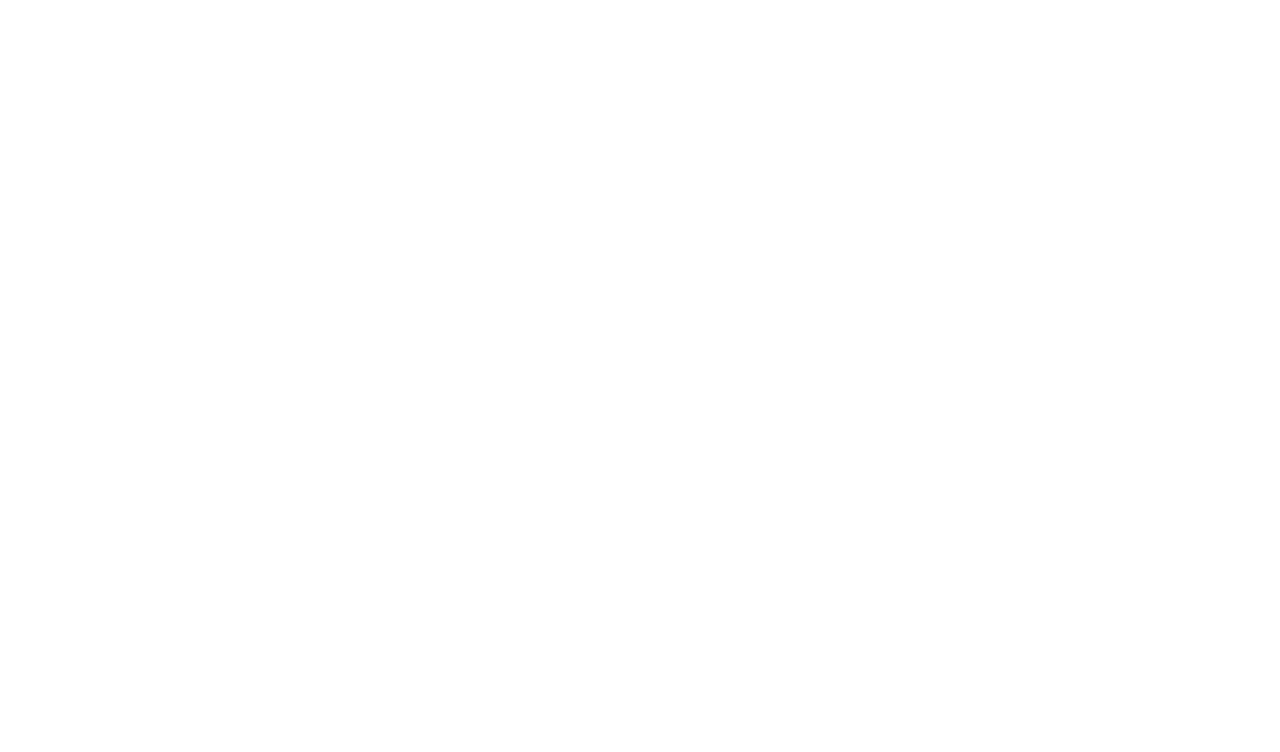
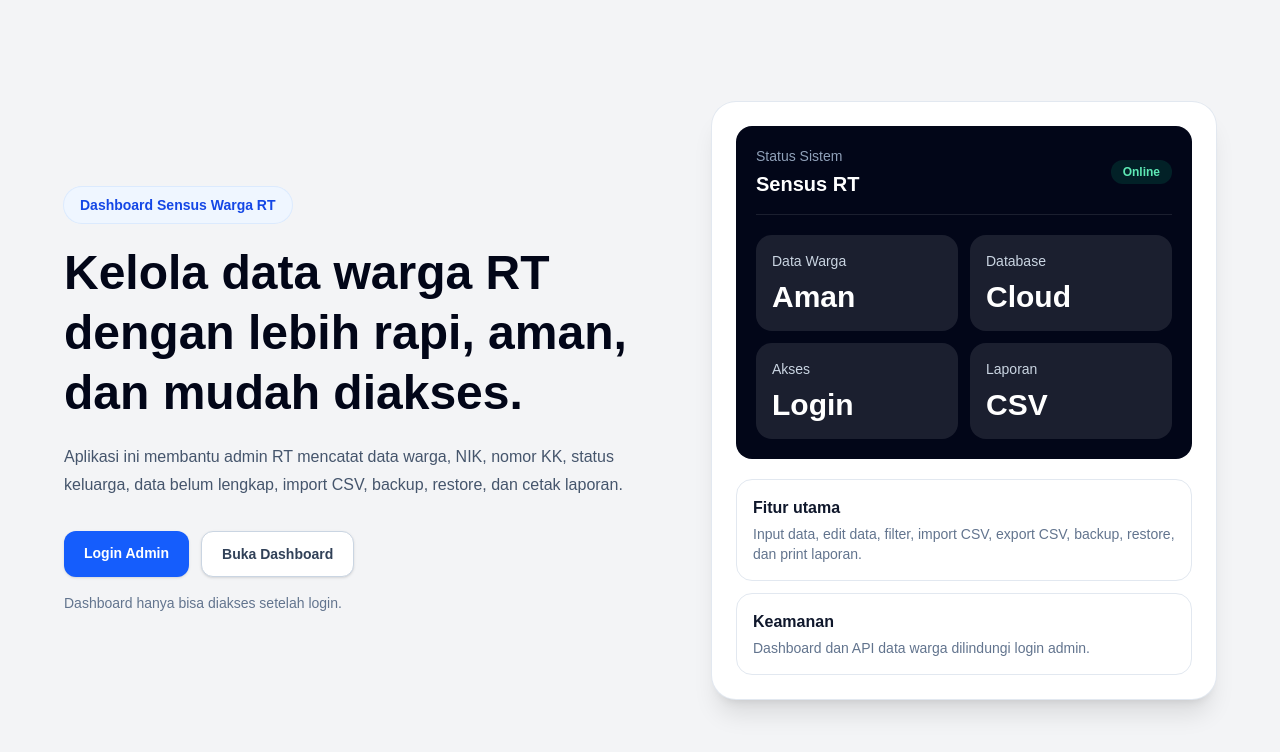
Before and after one commit to akbarastro/sensus, a Next.js app: page / in a window 1280 px wide. Before the commit this address had no page. Shown: the top 752 px of the page. Built offline with nearby package versions, Linux system fonts and the light colour scheme.

Commit message:
add landing page and app metadata

```diff
--- a/app/layout.tsx
+++ b/app/layout.tsx
@@ -1,20 +1,13 @@
 import type { Metadata } from "next";
-import { Geist, Geist_Mono } from "next/font/google";
 import "./globals.css";
 
-const geistSans = Geist({
-  variable: "--font-geist-sans",
-  subsets: ["latin"],
-});
-
-const geistMono = Geist_Mono({
-  variable: "--font-geist-mono",
-  subsets: ["latin"],
-});
-
 export const metadata: Metadata = {
-  title: "Create Next App",
-  description: "Generated by create next app",
+  title: {
+    default: "Sensus Warga RT",
+    template: "%s | Sensus Warga RT",
+  },
+  description:
+    "Aplikasi dashboard sensus warga RT untuk mengelola data warga, KK, NIK, dan laporan.",
 };
 
 export default function RootLayout({
@@ -23,11 +16,8 @@
   children: React.ReactNode;
 }>) {
   return (
-    <html
-      lang="en"
-      className={`${geistSans.variable} ${geistMono.variable} h-full antialiased`}
-    >
-      <body className="min-h-full flex flex-col">{children}</body>
+    <html lang="id">
+      <body>{children}</body>
     </html>
   );
 }
--- a/app/page.tsx
+++ b/app/page.tsx
@@ -1,5 +1,101 @@
-import { redirect } from "next/navigation";
+import Link from "next/link";
 
 export default function HomePage() {
-  redirect("/sensus");
+  return (
+    <main className="min-h-screen bg-gray-100 px-6 py-10 text-slate-900">
+      <section className="mx-auto flex min-h-[calc(100vh-80px)] max-w-6xl items-center">
+        <div className="grid w-full gap-8 lg:grid-cols-[1.1fr_0.9fr] lg:items-center">
+          <div>
+            <div className="mb-5 inline-flex rounded-full bg-blue-50 px-4 py-2 text-sm font-semibold text-blue-700 ring-1 ring-blue-100">
+              Dashboard Sensus Warga RT
+            </div>
+
+            <h1 className="max-w-3xl text-4xl font-bold leading-tight text-slate-950 sm:text-5xl">
+              Kelola data warga RT dengan lebih rapi, aman, dan mudah diakses.
+            </h1>
+
+            <p className="mt-5 max-w-2xl text-base leading-7 text-slate-600">
+              Aplikasi ini membantu admin RT mencatat data warga, NIK, nomor KK,
+              status keluarga, data belum lengkap, import CSV, backup, restore,
+              dan cetak laporan.
+            </p>
+
+            <div className="mt-8 flex flex-wrap gap-3">
+              <Link
+                href="/login"
+                className="rounded-xl bg-blue-600 px-5 py-3 text-sm font-semibold text-white shadow-sm hover:bg-blue-700"
+              >
+                Login Admin
+              </Link>
+
+              <Link
+                href="/sensus"
+                className="rounded-xl border border-slate-300 bg-white px-5 py-3 text-sm font-semibold text-slate-700 shadow-sm hover:bg-slate-50"
+              >
+                Buka Dashboard
+              </Link>
+            </div>
+
+            <p className="mt-4 text-sm text-slate-500">
+              Dashboard hanya bisa diakses setelah login.
+            </p>
+          </div>
+
+          <div className="rounded-3xl bg-white p-6 shadow-xl ring-1 ring-slate-200">
+            <div className="rounded-2xl bg-slate-950 p-5 text-white">
+              <div className="flex items-center justify-between border-b border-white/10 pb-4">
+                <div>
+                  <p className="text-sm text-slate-400">Status Sistem</p>
+                  <h2 className="mt-1 text-xl font-bold">Sensus RT</h2>
+                </div>
+
+                <div className="rounded-full bg-emerald-500/15 px-3 py-1 text-xs font-semibold text-emerald-300">
+                  Online
+                </div>
+              </div>
+
+              <div className="mt-5 grid gap-3 sm:grid-cols-2">
+                <div className="rounded-2xl bg-white/10 p-4">
+                  <p className="text-sm text-slate-300">Data Warga</p>
+                  <h3 className="mt-2 text-3xl font-bold">Aman</h3>
+                </div>
+
+                <div className="rounded-2xl bg-white/10 p-4">
+                  <p className="text-sm text-slate-300">Database</p>
+                  <h3 className="mt-2 text-3xl font-bold">Cloud</h3>
+                </div>
+
+                <div className="rounded-2xl bg-white/10 p-4">
+                  <p className="text-sm text-slate-300">Akses</p>
+                  <h3 className="mt-2 text-3xl font-bold">Login</h3>
+                </div>
+
+                <div className="rounded-2xl bg-white/10 p-4">
+                  <p className="text-sm text-slate-300">Laporan</p>
+                  <h3 className="mt-2 text-3xl font-bold">CSV</h3>
+                </div>
+              </div>
+            </div>
+
+            <div className="mt-5 grid gap-3">
+              <div className="rounded-2xl border border-slate-200 p-4">
+                <p className="font-semibold text-slate-900">Fitur utama</p>
+                <p className="mt-1 text-sm text-slate-500">
+                  Input data, edit data, filter, import CSV, export CSV,
+                  backup, restore, dan print laporan.
+                </p>
+              </div>
+
+              <div className="rounded-2xl border border-slate-200 p-4">
+                <p className="font-semibold text-slate-900">Keamanan</p>
+                <p className="mt-1 text-sm text-slate-500">
+                  Dashboard dan API data warga dilindungi login admin.
+                </p>
+              </div>
+            </div>
+          </div>
+        </div>
+      </section>
+    </main>
+  );
 }
```
